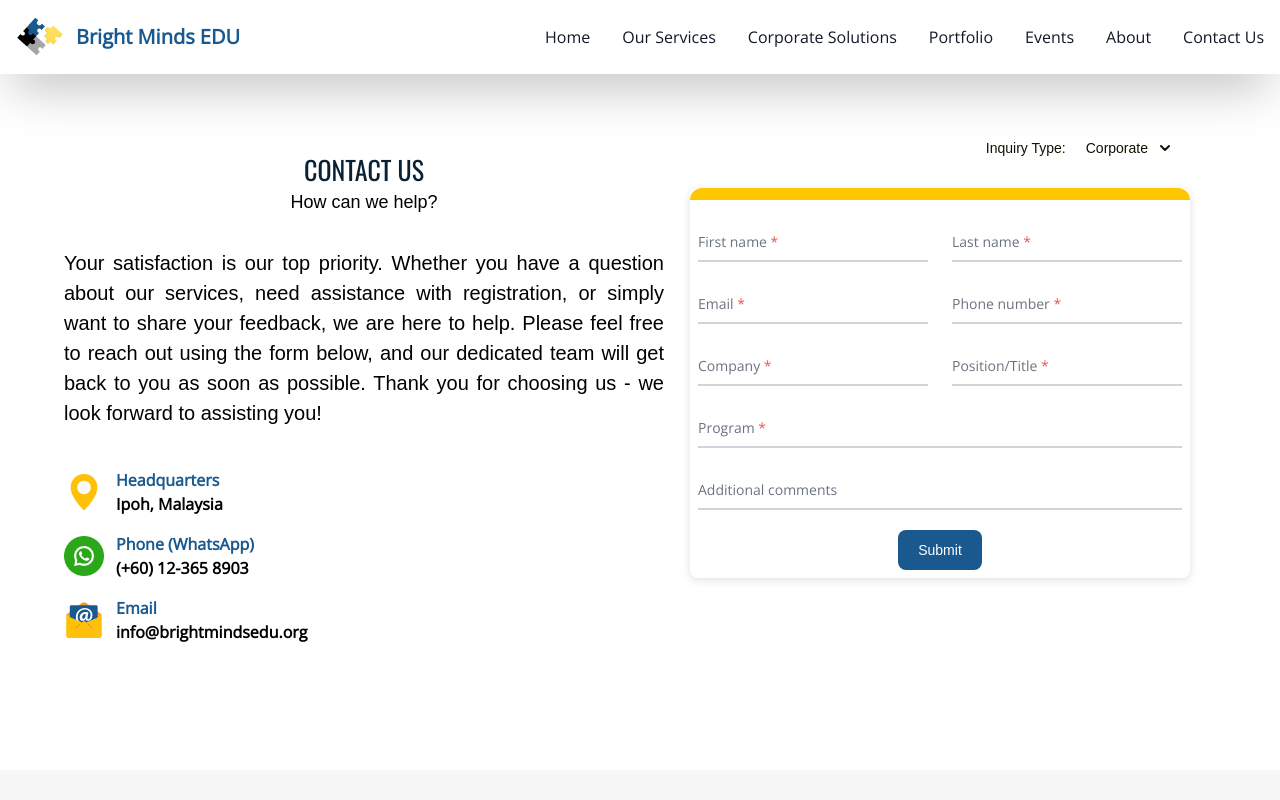
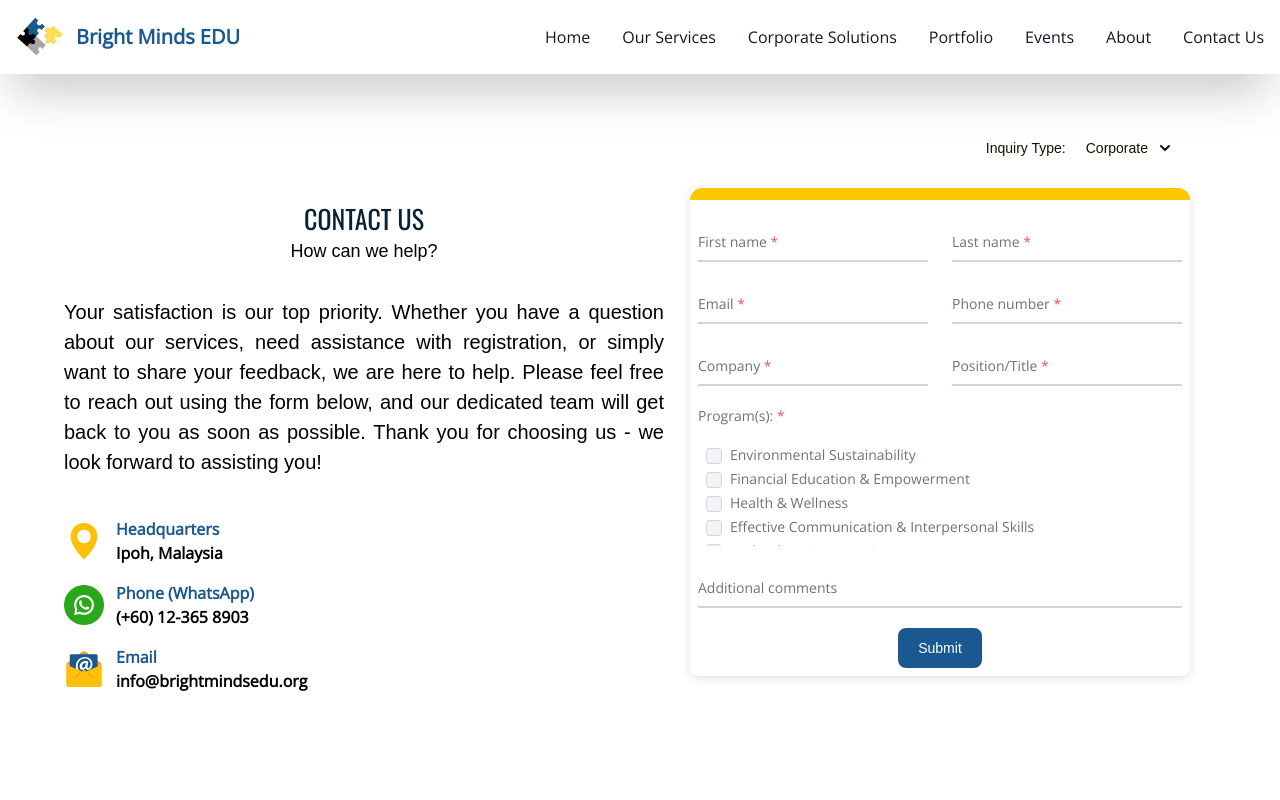
Before and after one commit to amiranazri/brightminds-website, a Next.js app: page /contact in a window 1280 px wide. Shown: the top 800 px of the page. Built offline with nearby package versions, Linux system fonts and the light colour scheme.

Commit message:
contact form changes

```diff
--- a/app/about/page.js
+++ b/app/about/page.js
@@ -206,7 +206,7 @@ function About() {
       {/* COURSES */}
       <div className="flex-1 text-center mt-16">
         <h1 className="text-center font-bold mb-4">
-          School Partnership Program
+          Courses
         </h1>
       </div>
       <div className="flex flex-wrap justify-center items-center md:w-[60%] lg:w-[80%] mx-auto my-8">
--- a/app/contact/CorporateForm.js
+++ b/app/contact/CorporateForm.js
@@ -6,10 +6,33 @@ import { toast } from "react-toastify";
 
 function CorporateForm() {
   const [buttonClicked, setButtonClicked] = useState(false);
+  const [subjects, setSubjects] = useState([
+    "Environmental Sustainability",
+    "Financial Education & Empowerment",
+    "Health & Wellness",
+    "Effective Communication & Interpersonal Skills",
+    "Technology & Innovation",
+  ]);
   function handleSubmit(event) {
     setButtonClicked(true);
     event.preventDefault();
 
+    let isSelected = false;
+    const selectedSubjects = [];
+    // Loop through checkboxes within the dropdown
+    const checkboxes = document
+      .getElementById("checkboxGroup")
+      .querySelectorAll("input[type='checkbox']");
+    for (const checkbox of checkboxes) {
+      if (checkbox.checked) {
+        isSelected = true;
+        selectedSubjects.push(checkbox.name);
+      }
+    }
+
+    if (!isSelected) {
+      toast.warning("Please select at least one program of interest.");
+    } else {
       // Simulate an async action like a form submission
       setTimeout(() => {
         const data = new FormData(event.target);
@@ -28,7 +51,7 @@ function CorporateForm() {
                       <p>Email: ${dataObject.floating_email}</p>
                       <p>Phone Number: ${dataObject.floating_phone}</p>
                       <p>Company: ${dataObject.floating_company}</p>
-                    <p>Program: ${dataObject.floating_program}</p>
+                      <p>Programs: ${selectedSubjects.join(", ")}</p>
                       <p>Position / Title: ${dataObject.floating_position}</p>
                       ${
                         dataObject.floating_additional_comments
@@ -58,6 +81,8 @@ function CorporateForm() {
         setButtonClicked(false);
       }, 1000); // Simulated delay
     }
+  }
+
   return (
     <form
       className="max-w-[500px] mx-auto"
@@ -169,20 +194,28 @@ function CorporateForm() {
         </div>
       </div>
       <div className="relative z-0 w-full mb-5 group">
+        <div className="text-gray-500 mb-2 text-sm">
+          Program(s): <span className="text-red-500">*</span>
+        </div>
+        <div id="checkboxGroup" className="w-50 h-28 overflow-y-scroll p-2">
+          {subjects.map((s) => (
+            <div key={s}>
               <input
-          type="text"
-          name="floating_program"
-          id="floating_program"
-          className="block py-2.5 px-0 w-full text-sm text-gray-900 bg-transparent border-0 border-b-2 border-gray-300 appearance-none focus:outline-none focus:ring-0 focus:border-blue-600 peer"
-          placeholder=" "
-          required
+                name={s}
+                id="checkbox"
+                type="checkbox"
+                value=""
+                className="w-4 h-4 text-blue-600 bg-gray-100 border-gray-300 rounded"
               />
               <label
-          htmlFor="floating_program"
-          className="peer-focus:font-medium absolute text-sm text-gray-500 duration-300 transform -translate-y-6 scale-75 top-3 -z-10 origin-[0] peer-focus:start-0 rtl:peer-focus:translate-x-1/4 peer-focus:text-blue-600 peer-placeholder-shown:scale-100 peer-placeholder-shown:translate-y-0 peer-focus:scale-75 peer-focus:-translate-y-6"
+                htmlFor="checkbox"
+                className="ms-2 text-sm font-medium text-gray-500"
               >
-          Program <span className="text-red-500">*</span>
+                {s}
               </label>
+            </div>
+          ))}
+        </div>
       </div>
       <div className="relative z-0 w-full mb-5 group">
         <input
--- a/app/contact/SchoolForm.js
+++ b/app/contact/SchoolForm.js
@@ -6,13 +6,24 @@ import { toast } from "react-toastify";
 
 function RegistrationForm() {
   const [buttonClicked, setButtonClicked] = useState(false);
-  const [subjects, setSubjects] = useState([
-    "English",
-    "Chinese",
-    "Malay",
-    "Finance",
-    "Leadership",
-    "Public Speaking",
+  // const [subjects, setSubjects] = useState([
+  //   "English",
+  //   "Chinese",
+  //   "Malay",
+  //   "Finance",
+  //   "Leadership",
+  //   "Public Speaking",
+  // ]);
+
+    const [subjects, setSubjects] = useState([
+      "Communication Skills",
+      "Financial Literacy",
+      "Public Speaking",
+      "Critical Analysis",
+      "Entrepreneurial Skills",
+      "Debate",
+      "Leadership Skills",
+      "Writing Skills",
   ]);
 
   function handleSubmit(event) {
--- a/app/contact/[...contactType]/page.tsx
+++ b/app/contact/[...contactType]/page.tsx
@@ -77,7 +77,7 @@ function ContactUs() {
             {/* CONTACT INFO ROW */}
             <div
               className="flex flex-row items-center justify-center my-8"
-              style={{ flexWrap: window.innerWidth <= 425 ? "wrap" : "nowrap" }}
+              style={{ flexWrap: typeof window !== 'undefined' && window.innerWidth <= 425 ? "wrap" : "nowrap" }}
             >
               <ContactInfo
                 imgSrc="/icon_location.svg"
--- a/package.json
+++ b/package.json
@@ -15,7 +15,7 @@
     "@types/react-slick": "^0.23.13",
     "flowbite": "^2.3.0",
     "flowbite-react": "^0.7.2",
-    "next": "14.1.0",
+    "next": "^14.2.3",
     "react": "^18.2.0",
     "react-dom": "^18.2.0",
     "react-infinite-logo-slider": "^1.0.13",
```
Also changed, not shown: 1 other file (tests, documents, lock files or other folders). Lines whose indentation alone changed are shown as unchanged.
